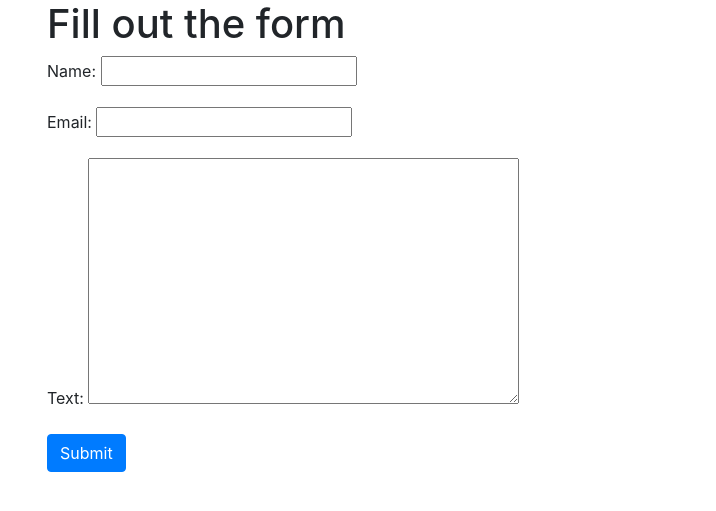
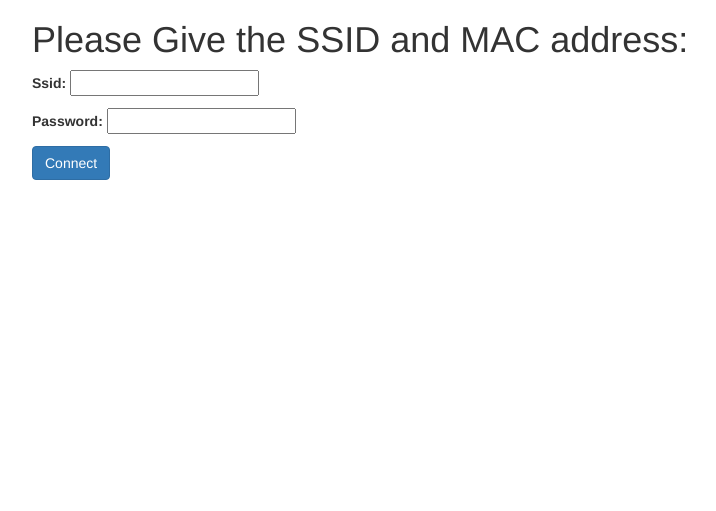
Before and after one commit to masb80/Django_Project, a Django app: page /formPage/ in a window 1280 px wide. Shown: the top 511 px of the page, without its empty margins (38-754 px from the left). Run offline with Django 3.2, Linux system fonts and the light colour scheme; some libraries are stand-ins or nearby versions.

Commit message:
making ajax calling and see data in print

```diff
--- a/first_project/first_app/forms.py
+++ b/first_project/first_app/forms.py
@@ -1,6 +1,7 @@
 from django import forms
 
 class formName(forms.Form):
-    name = forms.CharField()
-    email = forms.EmailField()
-    text = forms.CharField(widget=forms.Textarea)
+    SSID = forms.CharField()
+    Password = forms.CharField()
+    #text = forms.CharField(widget=forms.Textarea)
+    botchtcher = forms.CharField(required=False, widget=forms.HiddenInput)
--- a/first_project/first_app/templates/first_app/form_page.html
+++ b/first_project/first_app/templates/first_app/form_page.html
@@ -4,22 +4,72 @@
 <head>
     <meta charset="UTF-8">
     <title>Byos Securites</title>
-    <link rel="stylesheet" href="https://maxcdn.bootstrapcdn.com/bootstrap/4.0.0/css/bootstrap.min.css" integrity="sha384-Gn5384xqQ1aoWXA+058RXPxPg6fy4IWvTNh0E263XmFcJlSAwiGgFAW/dAiS6JXm" crossorigin="anonymous">
+    <!-- Latest compiled and minified CSS -->
+<link rel="stylesheet" href="https://maxcdn.bootstrapcdn.com/bootstrap/3.3.7/css/bootstrap.min.css">
 
+<!-- jQuery library -->
+<script src="https://ajax.googleapis.com/ajax/libs/jquery/3.3.1/jquery.min.js"></script>
+
+<!-- Latest compiled JavaScript -->
+<script src="https://maxcdn.bootstrapcdn.com/bootstrap/3.3.7/js/bootstrap.min.js"></script>
 </head>
 <body>
     <div class="container">
-            <h1> Fill out the form</h1>
-        <form method="POST ">
+            <h1> Please Give the SSID and MAC address:</h1>
+        <form method="POST" id="network-send">
+            {% csrf_token %}
             {{form.as_p}}
-            {% csrf_token %}
-            <input type="submit" class="btn btn-primary" value="Submit" />
+            <input id = "id_ssid" type="submit" class="btn btn-primary" value="Connect" />
         </form>
     </div>
-    <!-- Optional JavaScript -->
-    <!-- jQuery first, then Popper.js, then Bootstrap JS -->
-    <script src="https://code.jquery.com/jquery-3.2.1.slim.min.js" integrity="sha384-KJ3o2DKtIkvYIK3UENzmM7KCkRr/rE9/Qpg6aAZGJwFDMVNA/GpGFF93hXpG5KkN" crossorigin="anonymous"></script>
-    <script src="https://cdnjs.cloudflare.com/ajax/libs/popper.js/1.12.9/umd/popper.min.js" integrity="sha384-ApNbgh9B+Y1QKtv3Rn7W3mgPxhU9K/ScQsAP7hUibX39j7fakFPskvXusvfa0b4Q" crossorigin="anonymous"></script>
-    <script src="https://maxcdn.bootstrapcdn.com/bootstrap/4.0.0/js/bootstrap.min.js" integrity="sha384-JZR6Spejh4U02d8jOt6vLEHfe/JQGiRRSQQxSfFWpi1MquVdAyjUar5+76PVCmYl" crossorigin="anonymous"></script>
+
+
 </body>
+
+<script>
+    $(document).ready(function() {
+        $('#network-send').on('submit', function(event){
+    event.preventDefault();
+    console.log("data submitted!")  // sanity check
+    send_data();
+});
+var csrftoken = jQuery("[name=csrfmiddlewaretoken]").val();
+function send_data() {
+    var ssid = $('#id_SSID').val();
+    var password = $('#id_Password').val();
+    console.log(ssid);
+    console.log(password);
+    console.log("Data is working!") // sanity check
+function csrfSafeMethod(method) {
+    // these HTTP methods do not require CSRF protection
+    return (/^(GET|HEAD|OPTIONS|TRACE)$/.test(method));
+}
+$.ajaxSetup({
+    beforeSend: function(xhr, settings) {
+        if (!csrfSafeMethod(settings.type) && !this.crossDomain) {
+            xhr.setRequestHeader("X-CSRFToken", csrftoken);
+        }
+    }
+});
+    $.ajax({
+        url : "/formPage/ ",
+        type : "POST",
+        dataType: "json",
+        data :{
+                "ssid" : ssid,
+                "password" : password,
+        },
+
+        success : function(response) {
+            console.log("success");
+        },
+
+        error : function(response) {
+            console.log("error");
+
+        }
+    });
+};
+    });
+  </script>
 </html>
--- a/first_project/first_app/views.py
+++ b/first_project/first_app/views.py
@@ -4,7 +4,10 @@ from django.http import HttpResponse
 from django.template import loader
 from first_app.models import Topic, AccessRecord, Webpage
 
+
 from first_app import forms
+import wifi
+from wifi import Cell, Scheme
 
 # Create your views here.
 
@@ -37,8 +40,58 @@ def index(request):
 
 def form_name_view(request):
     form = forms.formName()
+
+    if request.method == 'POST':
+        form = forms.formName(request.POST)
+        print("SSID is: " + request.POST['ssid'])
+        print("Password is: " + request.POST['password'])
+        ssid =  request.POST['ssid']
+        password = request.POST['password']
+        ConnectWiFi(ssid, password)
+        print("Connected to the network", ssid)
+
+    if form.is_valid():
+        print('VALIDATION SUCCESS !')
+        print("SSID is" + form.cleaned_data['SSID'])
+        print("Password is" + form.cleaned_data['Password'])
+
     return render(request, 'first_app/form_page.html', {'form':form})
 
+def Search():
+    wifilist = []
+    cells = wifi.Cell.all('wlan0')
+    for cell in cells:
+        wifilist.append(cell)
+    return wifilist
+
+def FindFromSearchList(ssid):
+    wifilist = Search()
+    for cell in wifilist:
+        dssid = str(cell.ssid).split("\"")[0]
+        cell.ssid = dssid
+	#print("*******************"+dssid+"*********************************")
+        if cell.ssid == ssid:
+            return cell
+    return False
+
+def ConnectWiFi(ssid, passwd):
+    print("**ssid  ", ssid)
+    print("**Password  ", passwd)
+    '''
+    cell = wifi.Scheme.find('wlan0', ssid)
+    if cell:
+        scheme = Scheme.for_cell('wlan0',ssid,cell, passwd)
+        scheme.activate()
+    else:
+	    cell = FindFromSearchList(ssid)
+	    scheme = Scheme.for_cell('wlan0',ssid,cell, passwd)
+	#mystring=str(scheme)
+	#print("*******************"+mystring+"*********************************")
+    if cell:
+	    scheme.save()
+	    scheme.activate()
+        '''
+    return True
 
 
 
--- a/first_project/first_project/urls.py
+++ b/first_project/first_project/urls.py
@@ -24,7 +24,7 @@ admin.site.site_header = settings.ADMIN_SITE_HEADER
 
 urlpatterns = [
     path('', views.index, name='index'),
-    path('formPage/', views.form_name_view, name='form_name'),
+    path('formPage/', views.form_name_view, name='form_page'),
     path('admin/', admin.site.urls),
     path('extension/', include('first_app.urls')),
 ]
```
Also changed, not shown: first_project/db.sqlite3.
